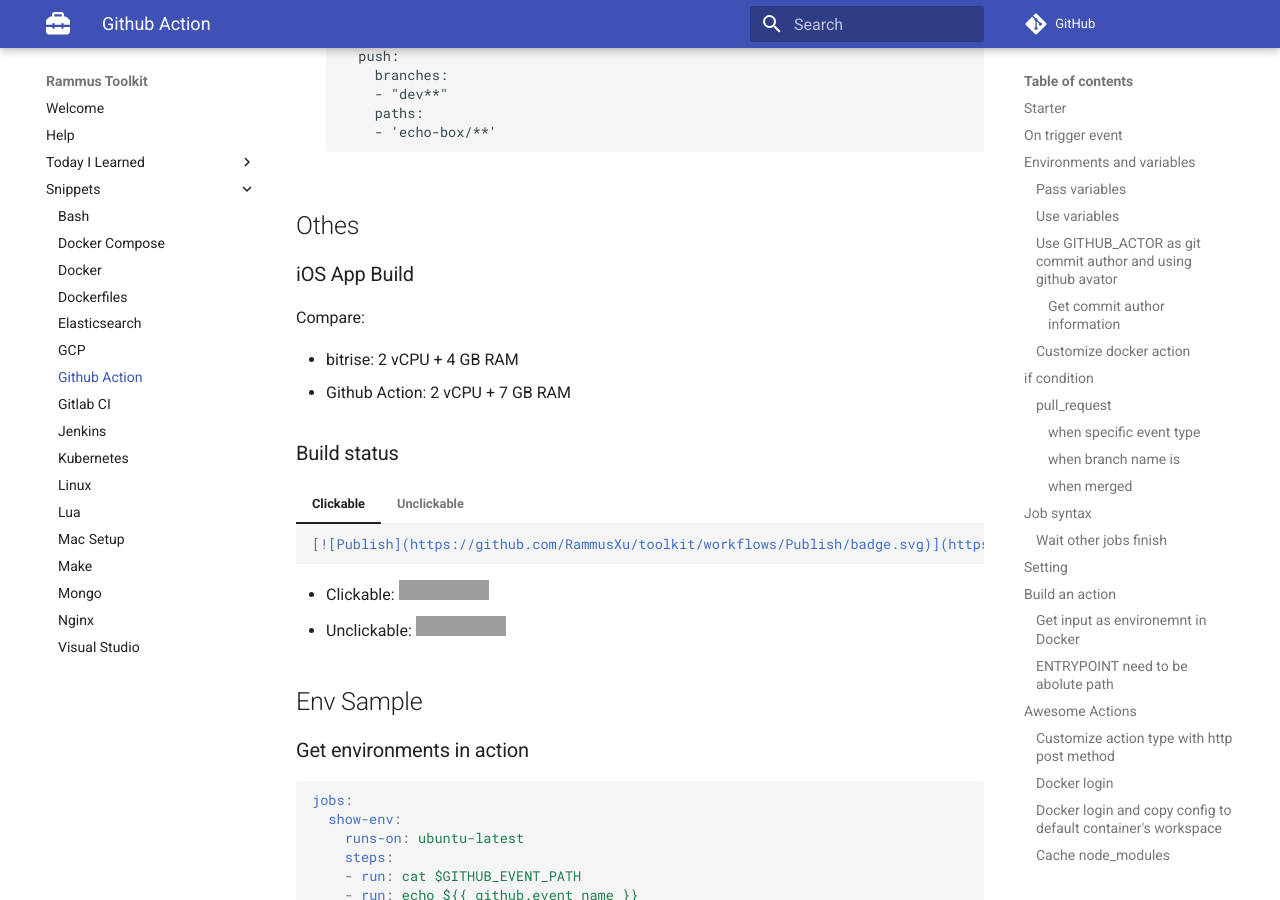
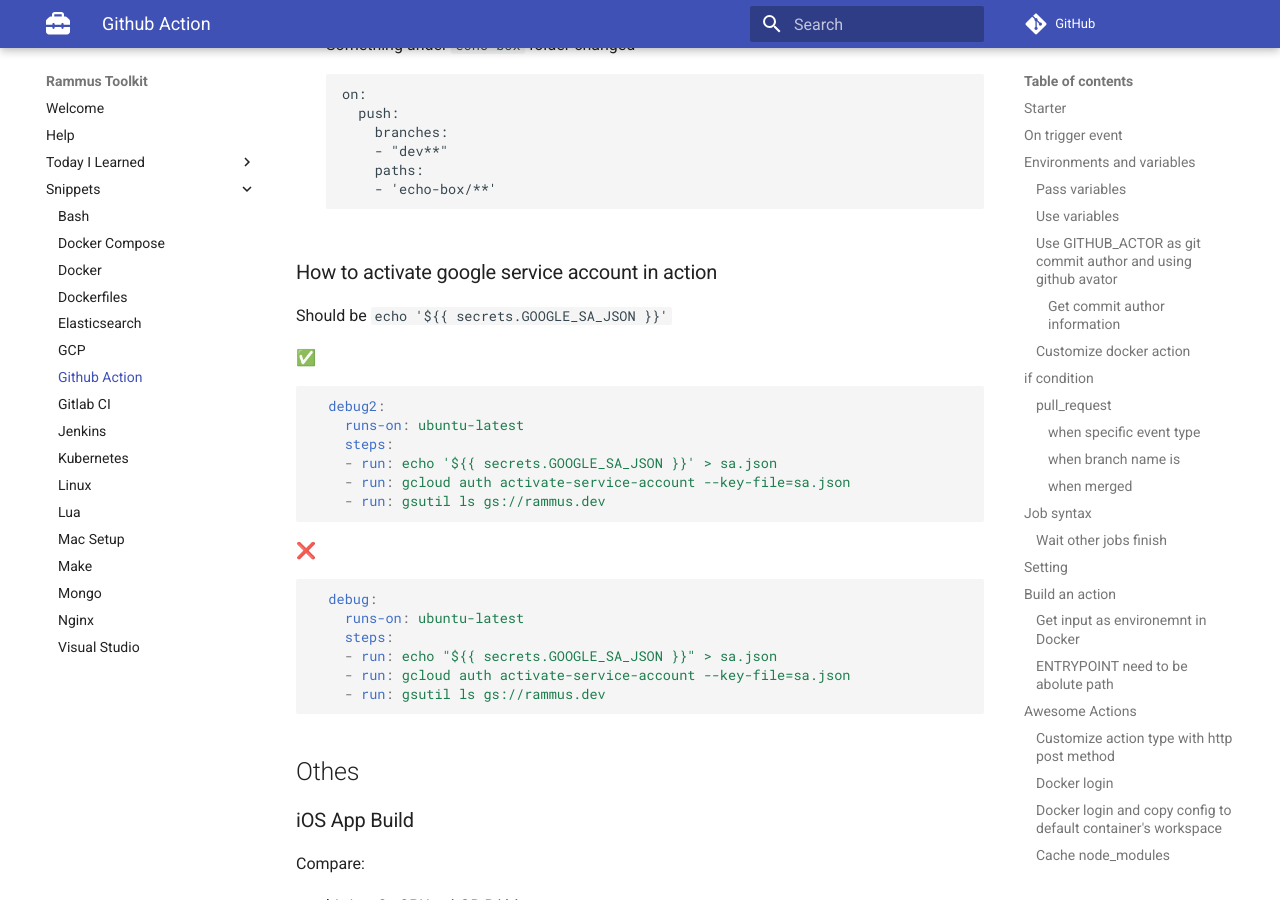
Before and after one commit to RammusXu/toolkit, an MkDocs documentation site: the page built from docs/snippets/github-action.md, in a window 1280 px wide and 900 px high, scrolled down 10038 px. Built offline with MkDocs 1.6.1 and Material for MkDocs 9.7.7, drawn with Linux system fonts in a browser that asks for light colours; comment, search, counter and statistics services are not loaded; some of the changed text lies outside the part shown; grey boxes are pictures that could not be loaded.

Commit message:
Udpate github action if

````diff
--- a/docs/snippets/github-action.md
+++ b/docs/snippets/github-action.md
@@ -477,6 +480,30 @@
     - 'echo-box/**'
 ```
 
+### How to activate google service account in action
+
+Should be `echo '${{ secrets.GOOGLE_SA_JSON }}'`
+
+✅
+```yaml
+  debug2:
+    runs-on: ubuntu-latest
+    steps:
+    - run: echo '${{ secrets.GOOGLE_SA_JSON }}' > sa.json
+    - run: gcloud auth activate-service-account --key-file=sa.json
+    - run: gsutil ls gs://rammus.dev
+```
+
+❌
+```yaml
+  debug:
+    runs-on: ubuntu-latest
+    steps:
+    - run: echo "${{ secrets.GOOGLE_SA_JSON }}" > sa.json
+    - run: gcloud auth activate-service-account --key-file=sa.json
+    - run: gsutil ls gs://rammus.dev
+```
+
 ## Othes
 ### iOS App Build
 Compare:
````
Also changed, not shown: other parts of docs/snippets/github-action.md (+4 -1 lines).
